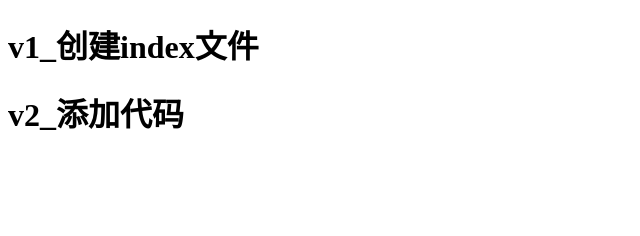
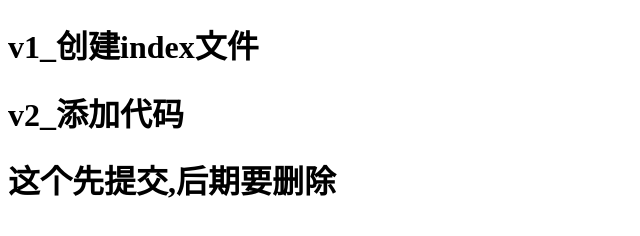
Before and after one commit to XIYOU-HAO/my_git, a plain HTML site: page index.html in a window 1280 px wide. Shown: the whole page, without its empty margins (0-640 px from the left). Drawn offline with Linux system fonts and the light colour scheme.

Commit message:
v3_先提交,后来再改

```diff
--- a/index.html
+++ b/index.html
@@ -13,5 +13,8 @@
     <h1>
         v2_添加代码
     </h1>
+    <h1>
+        这个先提交,后期要删除
+    </h1>
 </body>
 </html>
```
